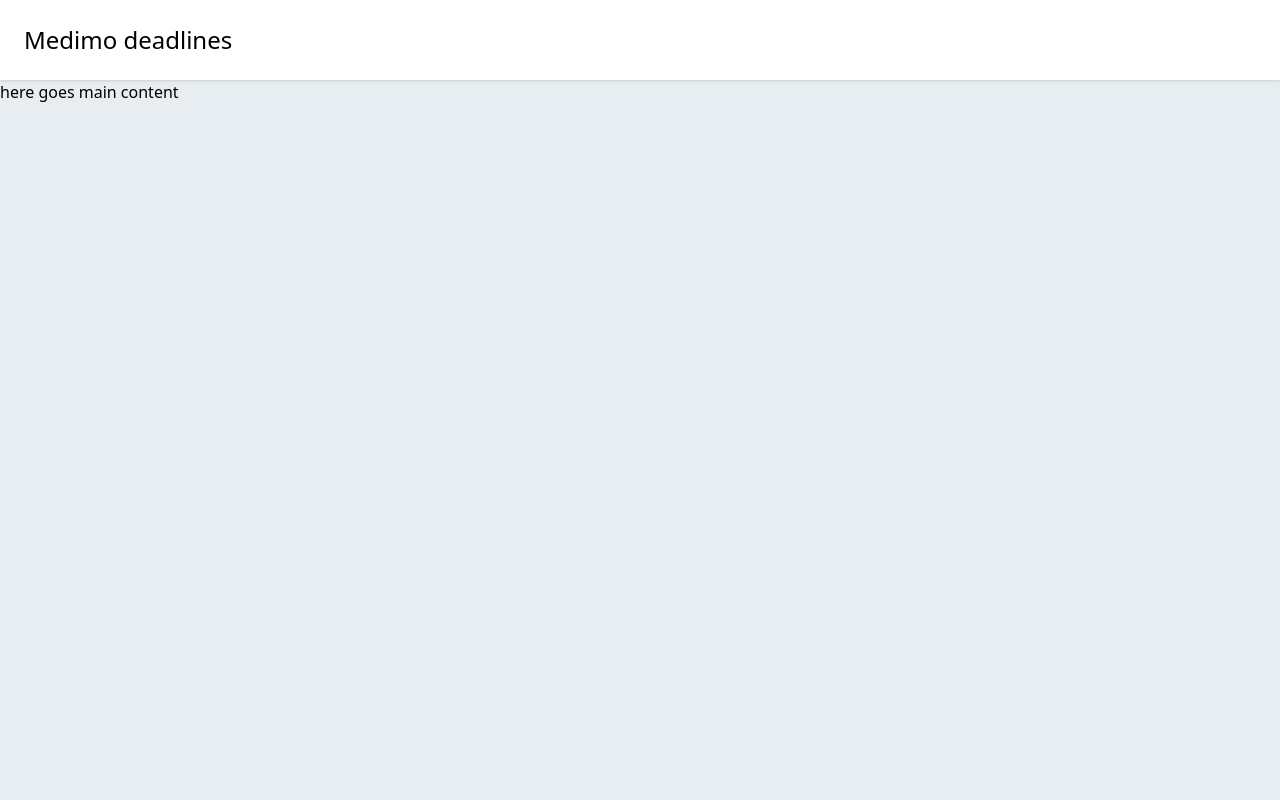
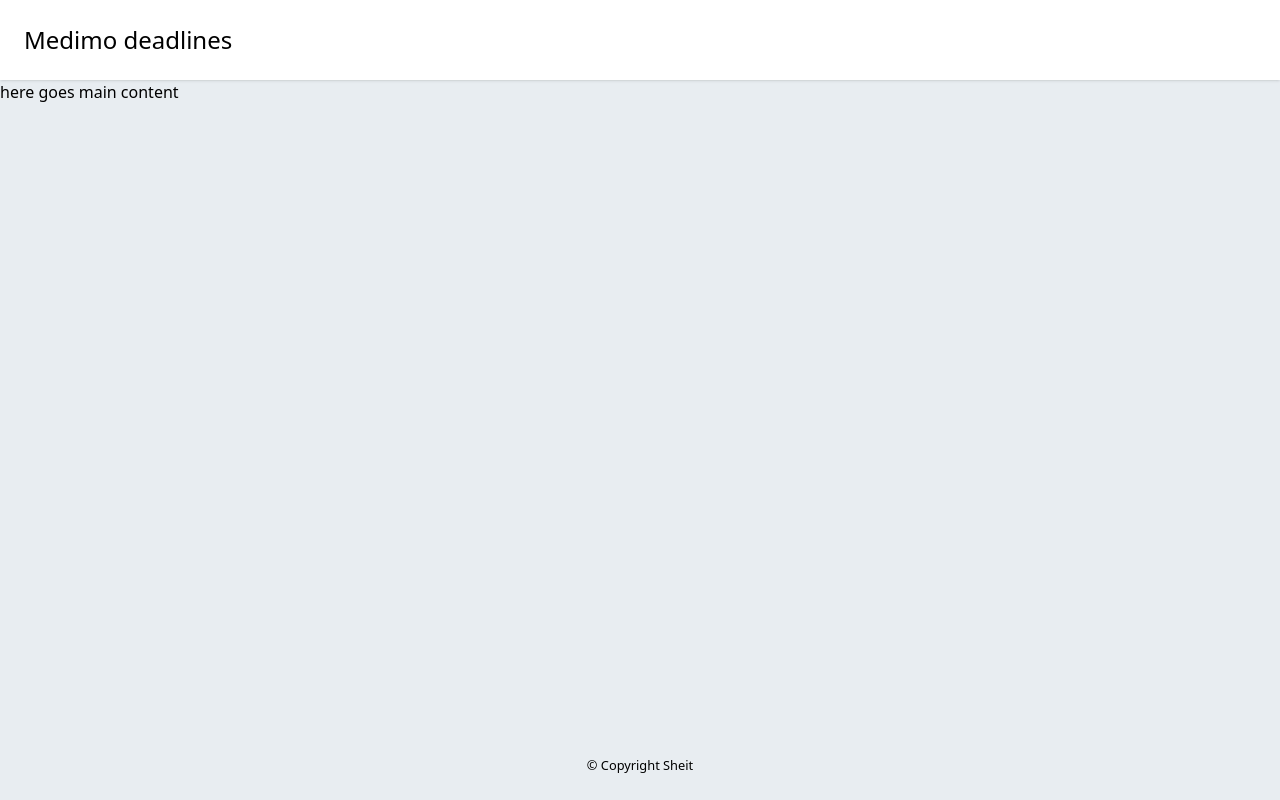
Before and after one commit to Hook-88/medimo-deadlines, a React (Vite) app: page / in a window 1280 px wide. Built offline with nearby package versions, Linux system fonts and the light colour scheme.

Commit message:
add basic markup and styles

```diff
--- a/src/App.jsx
+++ b/src/App.jsx
@@ -1,3 +1,4 @@
+import Footer from "./components/Footer"
 import Header from "./components/Header"
 import MainContent from "./components/MainContent"
 
@@ -11,6 +12,9 @@
             <MainContent>
                 <h1>here goes main content</h1>
             </MainContent>
+            <Footer>
+                <small>&copy; Copyright Sheit</small>
+            </Footer>
         </div>
     )
 
--- /dev/null
+++ b/src/components/Footer.jsx
@@ -0,0 +1,8 @@
+export default function Footer({children}) {
+
+    return (
+        <footer className="w-full p-6 text-center">
+            {children}
+        </footer>
+    )
+}
```
